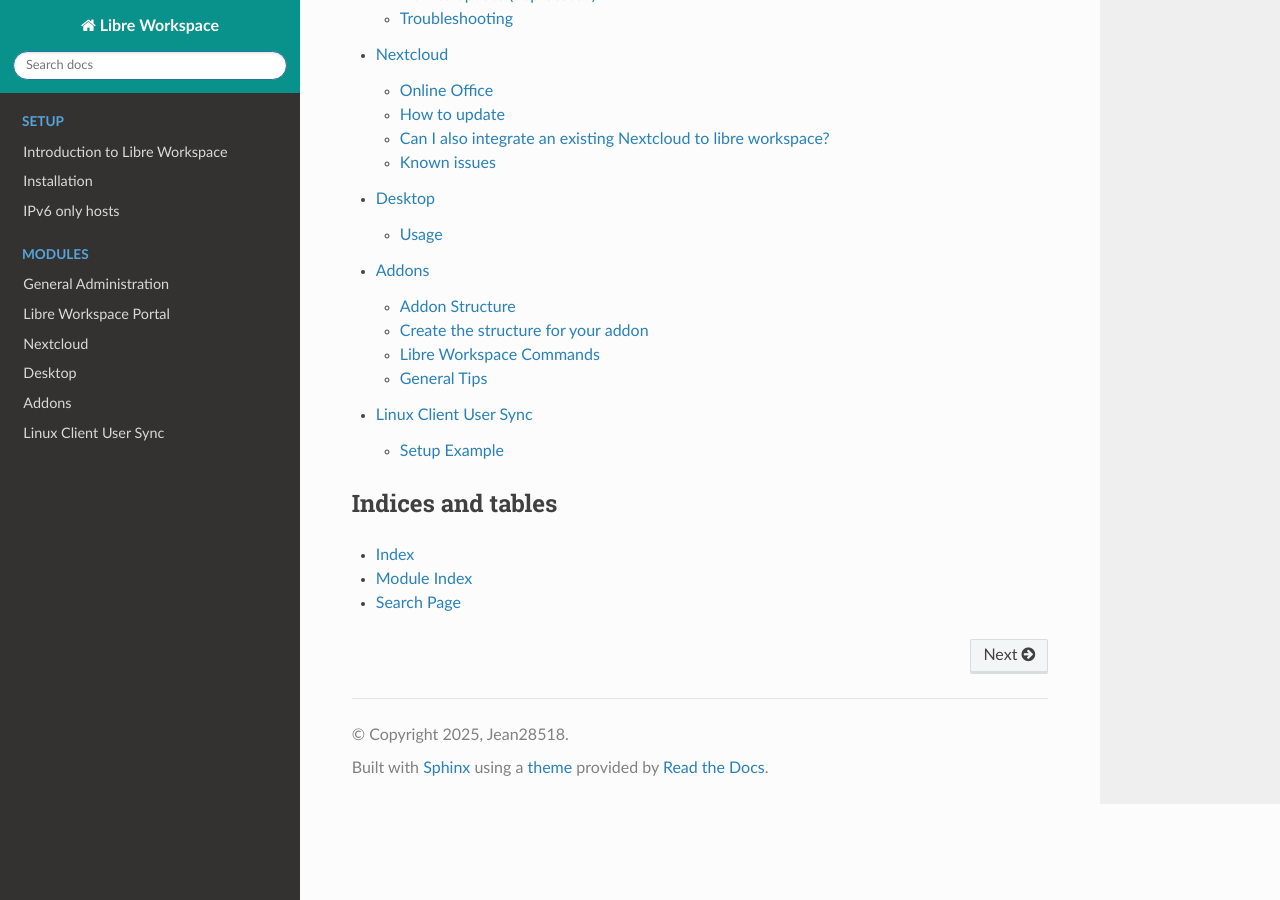
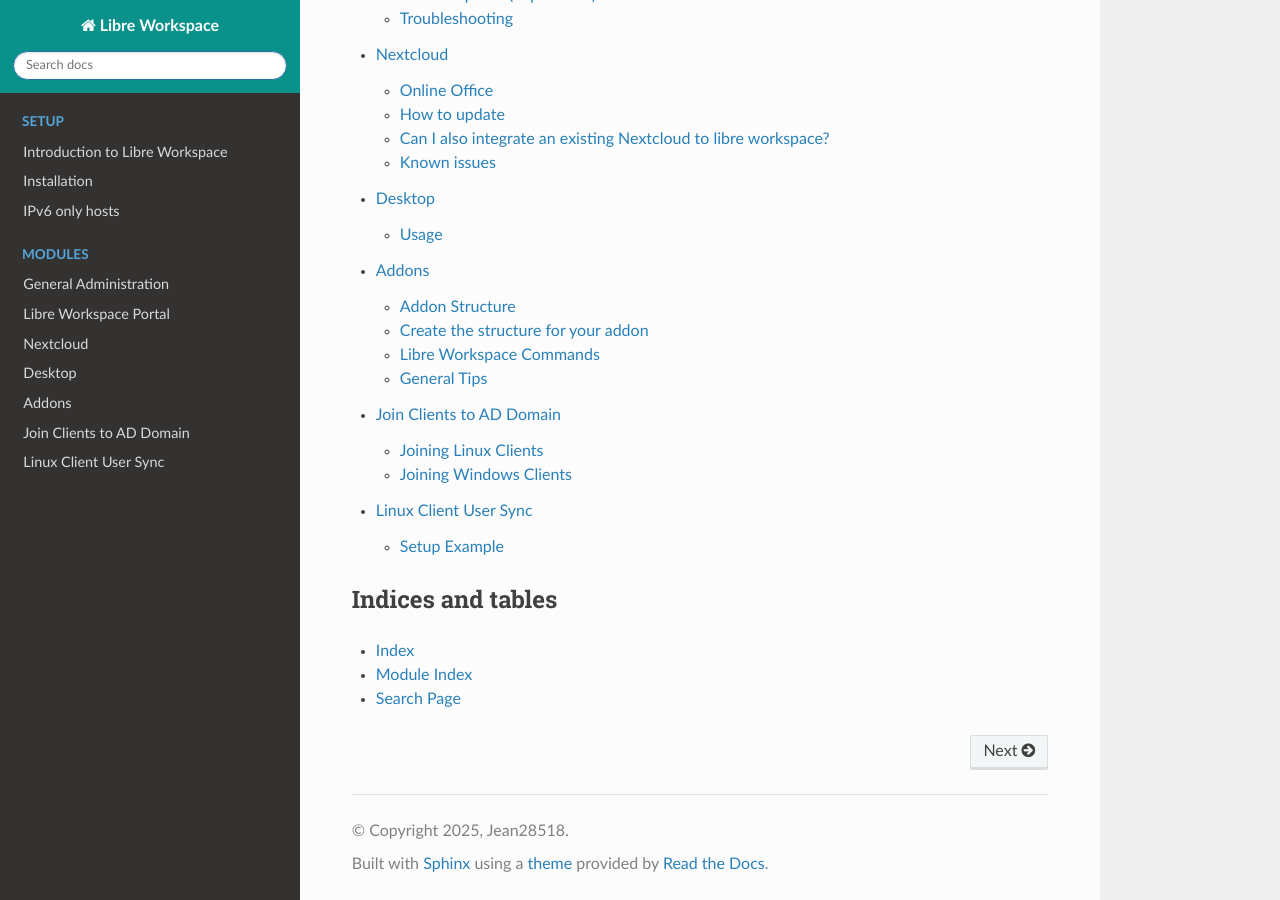
Before and after one commit to Jean28518/libre-workspace, a Sphinx documentation site: the page built from docs/source/index.rst, in a window 1280 px wide and 900 px high, scrolled down 862 px. Built offline with Sphinx 7.4.7 and the Read the Docs theme 3.1.0, drawn with Linux system fonts in a browser that asks for light colours.

Commit message:
Add join_ad_clients module to documentation index

```diff
--- a/docs/source/index.rst
+++ b/docs/source/index.rst
@@ -20,6 +20,7 @@
    modules/nextcloud
    modules/desktop
    modules/addons
+   modules/join_ad_clients
    modules/linux_client
 
 
```
